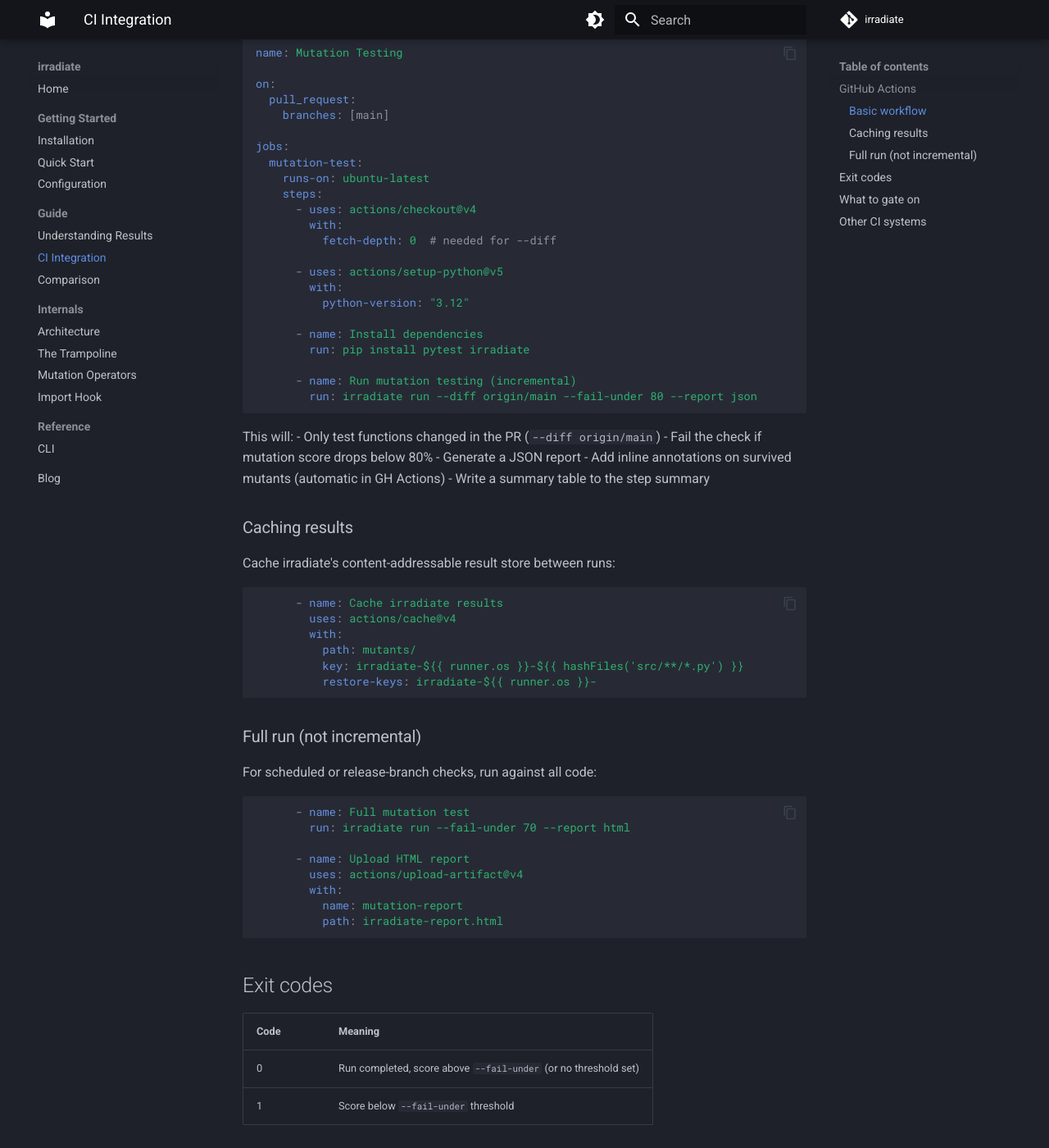
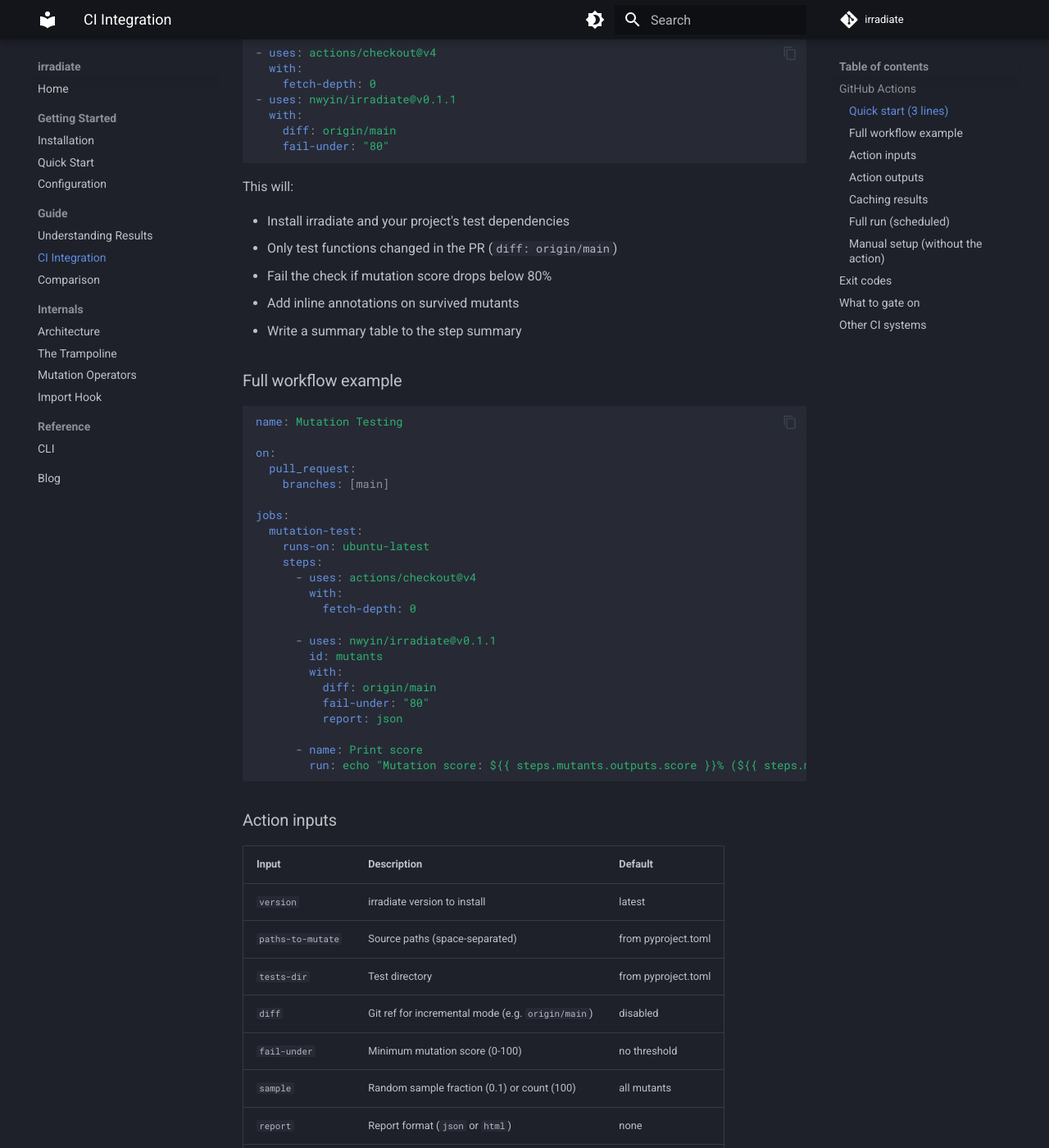
Before and after one commit to nwyin/irradiate, an MkDocs documentation site: the page built from docs/guide/ci-integration.md, in a window 1280 px wide and 1400 px high, scrolled down 315 px. Shown: the whole window at 82% size. Built offline with MkDocs 1.6.1 and Material for MkDocs 9.7.7, drawn with Linux system fonts in a browser that asks for light colours; comment, search, counter and statistics services are not loaded; some of the changed text lies outside the part shown.

Commit message:
feat: add GitHub Actions composite action for drop-in CI
Users can now integrate mutation testing with 3 lines:

    - uses: nwyin/irradiate@v0.1.1
      with:
        diff: origin/main
        fail-under: "80"

The action handles Python setup, irradiate installation, project
dependency installation, and exposes outputs (score, killed,
survived, total) for downstream steps.

Updated CI integration docs with action inputs/outputs reference
and examples for incremental, full, and scheduled runs.

````diff
--- a/docs/guide/ci-integration.md
+++ b/docs/guide/ci-integration.md
@@ -2,9 +2,29 @@
 
 ## GitHub Actions
 
-irradiate auto-detects GitHub Actions and emits inline `::warning` annotations on survived mutants, plus a Markdown step summary.
+irradiate provides a composite action for drop-in CI integration. It auto-detects GitHub Actions and emits inline `::warning` annotations on survived mutants, plus a Markdown step summary.
 
-### Basic workflow
+### Quick start (3 lines)
+
+```yaml
+- uses: actions/checkout@v4
+  with:
+    fetch-depth: 0
+- uses: nwyin/irradiate@v0.1.1
+  with:
+    diff: origin/main
+    fail-under: "80"
+```
+
+This will:
+
+- Install irradiate and your project's test dependencies
+- Only test functions changed in the PR (`diff: origin/main`)
+- Fail the check if mutation score drops below 80%
+- Add inline annotations on survived mutants
+- Write a summary table to the step summary
+
+### Full workflow example
 
 ```yaml
 name: Mutation Testing
@@ -19,25 +39,43 @@
     steps:
       - uses: actions/checkout@v4
         with:
-          fetch-depth: 0  # needed for --diff
+          fetch-depth: 0
 
-      - uses: actions/setup-python@v5
+      - uses: nwyin/irradiate@v0.1.1
+        id: mutants
         with:
-          python-version: "3.12"
+          diff: origin/main
+          fail-under: "80"
+          report: json
 
-      - name: Install dependencies
-        run: pip install pytest irradiate
-
-      - name: Run mutation testing (incremental)
-        run: irradiate run --diff origin/main --fail-under 80 --report json
+      - name: Print score
+        run: echo "Mutation score: ${{ steps.mutants.outputs.score }}% (${{ steps.mutants.outputs.killed }}/${{ steps.mutants.outputs.total }})"
 ```
 
-This will:
-- Only test functions changed in the PR (`--diff origin/main`)
-- Fail the check if mutation score drops below 80%
-- Generate a JSON report
-- Add inline annotations on survived mutants (automatic in GH Actions)
-- Write a summary table to the step summary
+### Action inputs
+
+| Input | Description | Default |
+|-------|-------------|---------|
+| `version` | irradiate version to install | latest |
+| `paths-to-mutate` | Source paths (space-separated) | from pyproject.toml |
+| `tests-dir` | Test directory | from pyproject.toml |
+| `diff` | Git ref for incremental mode (e.g. `origin/main`) | disabled |
+| `fail-under` | Minimum mutation score (0-100) | no threshold |
+| `sample` | Random sample fraction (0.1) or count (100) | all mutants |
+| `report` | Report format (`json` or `html`) | none |
+| `report-output` | Report output path | auto |
+| `workers` | Number of parallel workers | CPU count |
+| `python-version` | Python version | 3.12 |
+| `extra-args` | Additional `irradiate run` arguments | none |
+
+### Action outputs
+
+| Output | Description | Example |
+|--------|-------------|---------|
+| `score` | Mutation score percentage | `85.7` |
+| `killed` | Killed mutant count | `120` |
+| `survived` | Survived mutant count | `21` |
+| `total` | Total tested mutants | `141` |
 
 ### Caching results
 
@@ -47,24 +85,39 @@
       - name: Cache irradiate results
         uses: actions/cache@v4
         with:
-          path: mutants/
+          path: .irradiate/cache/
           key: irradiate-${{ runner.os }}-${{ hashFiles('src/**/*.py') }}
           restore-keys: irradiate-${{ runner.os }}-
 ```
 
-### Full run (not incremental)
+### Full run (scheduled)
 
-For scheduled or release-branch checks, run against all code:
+For nightly or release-branch checks, run against all code:
 
 ```yaml
-      - name: Full mutation test
-        run: irradiate run --fail-under 70 --report html
+      - uses: nwyin/irradiate@v0.1.1
+        with:
+          fail-under: "70"
+          report: html
 
-      - name: Upload HTML report
-        uses: actions/upload-artifact@v4
+      - uses: actions/upload-artifact@v4
         with:
           name: mutation-report
           path: irradiate-report.html
+```
+
+### Manual setup (without the action)
+
+If you prefer not to use the composite action:
+
+```yaml
+      - uses: actions/setup-python@v5
+        with:
+          python-version: "3.12"
+
+      - run: pip install pytest irradiate
+
+      - run: irradiate run --diff origin/main --fail-under 80 --report json
 ```
 
 ## Exit codes
````
Also changed, not shown: action.yml (added, +157 -0 lines).
